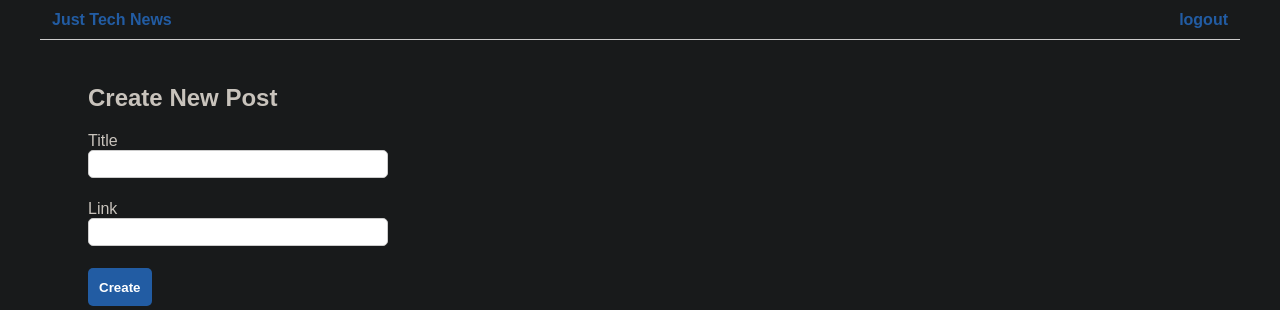
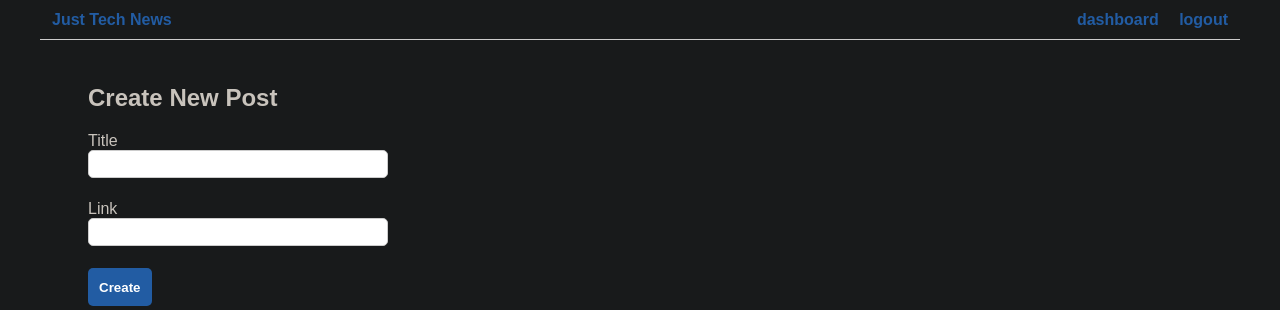
Before and after one commit to smendoza94/just-tech-news, a Node server app: page /dashboard/ in a window 1280 px wide. Shown: the top 310 px of the page. Run offline with Node 20, Linux system fonts and the light colour scheme; some libraries are stand-ins or nearby versions.

Commit message:
dashboard link when logged in, logging in forward to dashboard

```diff
--- a/public/javascript/login.js
+++ b/public/javascript/login.js
@@ -16,7 +16,7 @@ async function signupFormHandler(event) {
       headers: { "Content-Type": "application/json" },
     });
     if (response.ok) {
-      console.log("sucess");
+      console.log("success");
     } else {
       alert(response.statusText);
     }
@@ -40,7 +40,7 @@ async function loginFormHandler(event) {
     });
 
     if (response.ok) {
-      document.location.replace("/");
+      document.location.replace("/dashboard");
     } else {
       alert(response.statusText);
     }
--- a/views/layouts/main.handlebars
+++ b/views/layouts/main.handlebars
@@ -14,6 +14,7 @@
         </h1>
         <nav>
           {{#if loggedIn}}
+            <a href="/dashboard">dashboard</a>
             <button id="logout" class="btn-no-style">logout</button>
           {{else}}
             <a href="/login">login</a>
```
